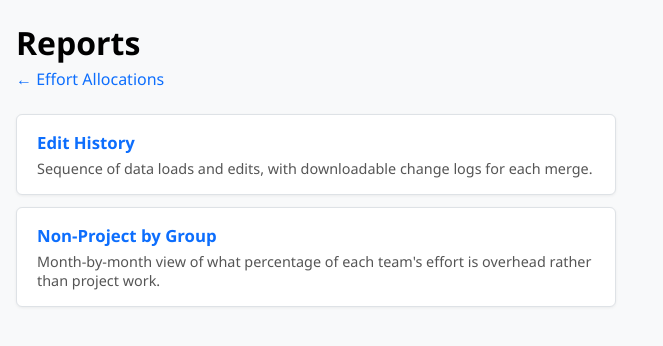
After one commit to cbizon/SEJ, a Flask app: page /reports in a window 1280 px wide. The commit adds this page. Shown: the top 346 px of the page, without its empty margins (0-663 px from the left). Run offline with Flask 3, Linux system fonts and the light colour scheme.

Commit message:
Add reports landing page and Non-Project by Group report
Replaces the direct History link with a Reports hub. The hub lists
available reports; currently Edit History (existing) and a new
Non-Project by Group report that shows month-by-month what percentage
of each team's effort is overhead rather than project work.

```diff
--- a/sej/app.py
+++ b/sej/app.py
@@ -16,6 +16,7 @@ from sej.queries import (
     add_allocation_line,
     fix_totals,
     get_audit_log,
+    get_nonproject_by_group,
 )
 
 
@@ -170,6 +171,19 @@ def create_app(db_path=None):
         delete_branch(main, branch_name)
         return jsonify({"discarded": branch_name})
 
+    @app.route("/reports")
+    def reports():
+        return render_template("reports.html")
+
+    @app.route("/reports/nonproject-by-group")
+    def report_nonproject_by_group():
+        return render_template("nonproject_by_group.html")
+
+    @app.route("/api/nonproject-by-group")
+    def api_nonproject_by_group():
+        main = app.config["MAIN_DB_PATH"]
+        return jsonify(get_nonproject_by_group(main))
+
     @app.route("/history")
     def history():
         return render_template("history.html")
--- a/sej/queries.py
+++ b/sej/queries.py
@@ -406,6 +406,55 @@ def add_allocation_line(db_path: str | Path, employee_name: str,
     return line_id
 
 
+def get_nonproject_by_group(db_path: str | Path) -> dict:
+    """Return Non-Project effort as a percentage of total effort, by group and month.
+
+    Returns a dict with:
+        months: list of month label strings in chronological order
+        rows:   list of {group, <month_label>: pct, ...} dicts, sorted by group name
+    """
+    conn = get_connection(db_path)
+    create_schema(conn)
+    months = _discover_months(conn)
+
+    rows = conn.execute("""
+        SELECT
+            g.name AS group_name,
+            e.year,
+            e.month,
+            SUM(CASE WHEN p.project_code = 'Non-Project' THEN e.percentage ELSE 0 END) AS np_effort,
+            SUM(e.percentage) AS total_effort
+        FROM efforts e
+        JOIN allocation_lines al ON al.id = e.allocation_line_id
+        JOIN employees emp ON emp.id = al.employee_id
+        JOIN groups g ON g.id = emp.group_id
+        JOIN projects p ON p.id = al.project_id
+        GROUP BY g.id, e.year, e.month
+        ORDER BY g.name, e.year, e.month
+    """).fetchall()
+    conn.close()
+
+    month_labels = [_month_label(y, m) for y, m in months]
+
+    # Build a lookup: group_name -> month_label -> pct
+    data: dict[str, dict[str, float]] = {}
+    for r in rows:
+        g = r["group_name"]
+        label = _month_label(r["year"], r["month"])
+        total = r["total_effort"]
+        pct = (r["np_effort"] / total * 100.0) if total else 0.0
+        data.setdefault(g, {})[label] = pct
+
+    result_rows = []
+    for g in sorted(data.keys()):
+        row: dict = {"group": g}
+        for label in month_labels:
+            row[label] = round(data[g].get(label, 0.0), 1)
+        result_rows.append(row)
+
+    return {"months": month_labels, "rows": result_rows}
+
+
 def get_audit_log(db_path: str | Path) -> list[dict]:
     """Return audit log entries, most recent first.
 
--- a/sej/templates/history.html
+++ b/sej/templates/history.html
@@ -43,7 +43,7 @@
 <body>
     <h1>Commit History</h1>
     <nav>
-        <a href="/">&larr; Effort Allocations</a>
+        <a href="/reports">&larr; Reports</a>
     </nav>
 
     <div id="content">Loading&hellip;</div>
--- a/sej/templates/index.html
+++ b/sej/templates/index.html
@@ -92,7 +92,7 @@
 <body>
     <h1>Effort Allocations</h1>
     <nav style="margin-bottom:0.5rem">
-        <a href="/history" style="text-decoration:none;color:#0d6efd;font-size:0.9em">History</a>
+        <a href="/reports" style="text-decoration:none;color:#0d6efd;font-size:0.9em">Reports</a>
     </nav>
     <div id="branch-banner"></div>
     <div id="toolbar">
--- /dev/null
+++ b/sej/templates/reports.html
@@ -0,0 +1,56 @@
+<!DOCTYPE html>
+<html lang="en">
+<head>
+    <meta charset="utf-8">
+    <title>SEJ - Reports</title>
+    <style>
+        body {
+            font-family: "Segoe UI", Arial, sans-serif;
+            margin: 1rem;
+            background: #f8f9fa;
+        }
+        h1 { margin-bottom: 0.25rem; }
+        nav { margin-bottom: 1.5rem; }
+        nav a { margin-right: 1rem; text-decoration: none; color: #0d6efd; }
+        nav a:hover { text-decoration: underline; }
+        .report-list { list-style: none; padding: 0; max-width: 600px; }
+        .report-list li {
+            background: #fff;
+            border: 1px solid #dee2e6;
+            border-radius: 6px;
+            margin-bottom: 0.75rem;
+            padding: 1rem 1.25rem;
+            box-shadow: 0 1px 3px rgba(0,0,0,0.06);
+        }
+        .report-list li a {
+            font-size: 1.05em;
+            font-weight: 600;
+            color: #0d6efd;
+            text-decoration: none;
+        }
+        .report-list li a:hover { text-decoration: underline; }
+        .report-list li p {
+            margin: 0.3rem 0 0;
+            color: #555;
+            font-size: 0.9em;
+        }
+    </style>
+</head>
+<body>
+    <h1>Reports</h1>
+    <nav>
+        <a href="/">&larr; Effort Allocations</a>
+    </nav>
+
+    <ul class="report-list">
+        <li>
+            <a href="/history">Edit History</a>
+            <p>Sequence of data loads and edits, with downloadable change logs for each merge.</p>
+        </li>
+        <li>
+            <a href="/reports/nonproject-by-group">Non-Project by Group</a>
+            <p>Month-by-month view of what percentage of each team's effort is overhead rather than project work.</p>
+        </li>
+    </ul>
+</body>
+</html>
```
Also changed, not shown: sej/templates/nonproject_by_group.html (added, +89 -0 lines), tests/test_app.py (+45 -0 lines).
